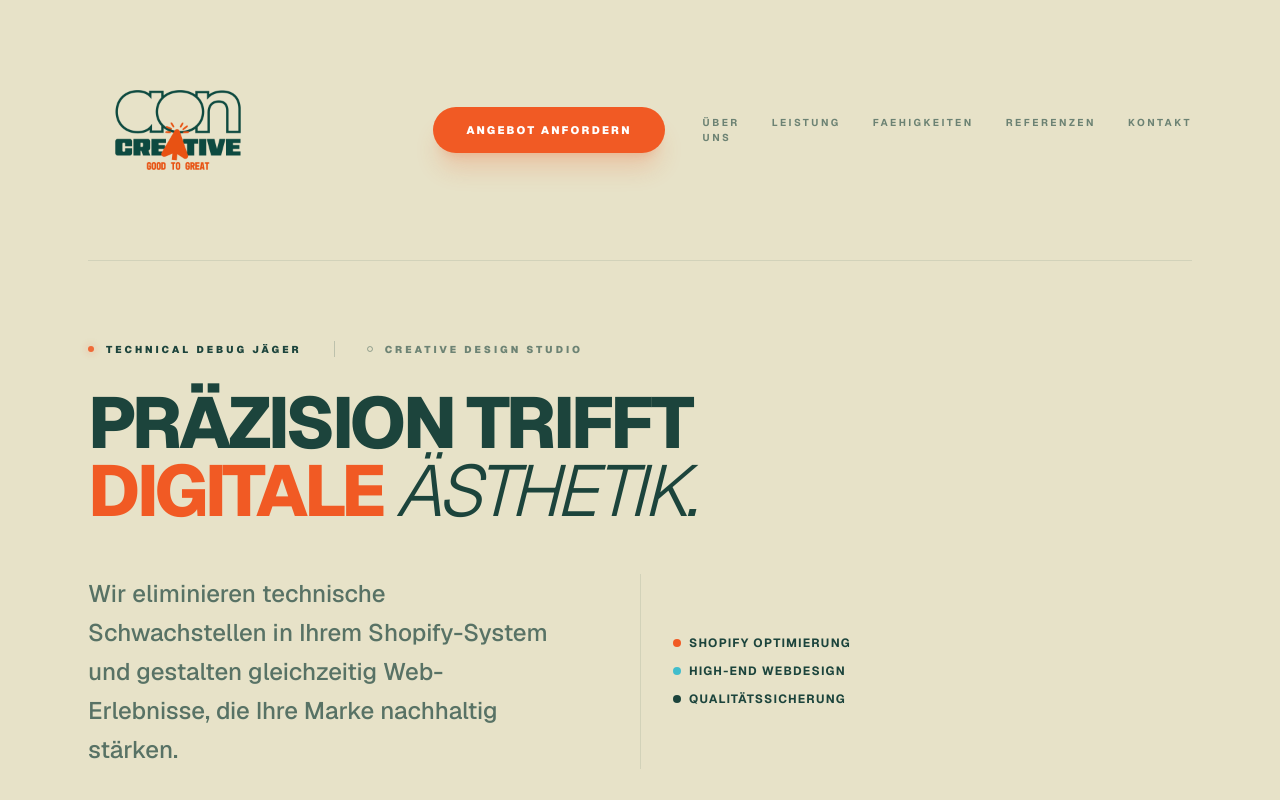
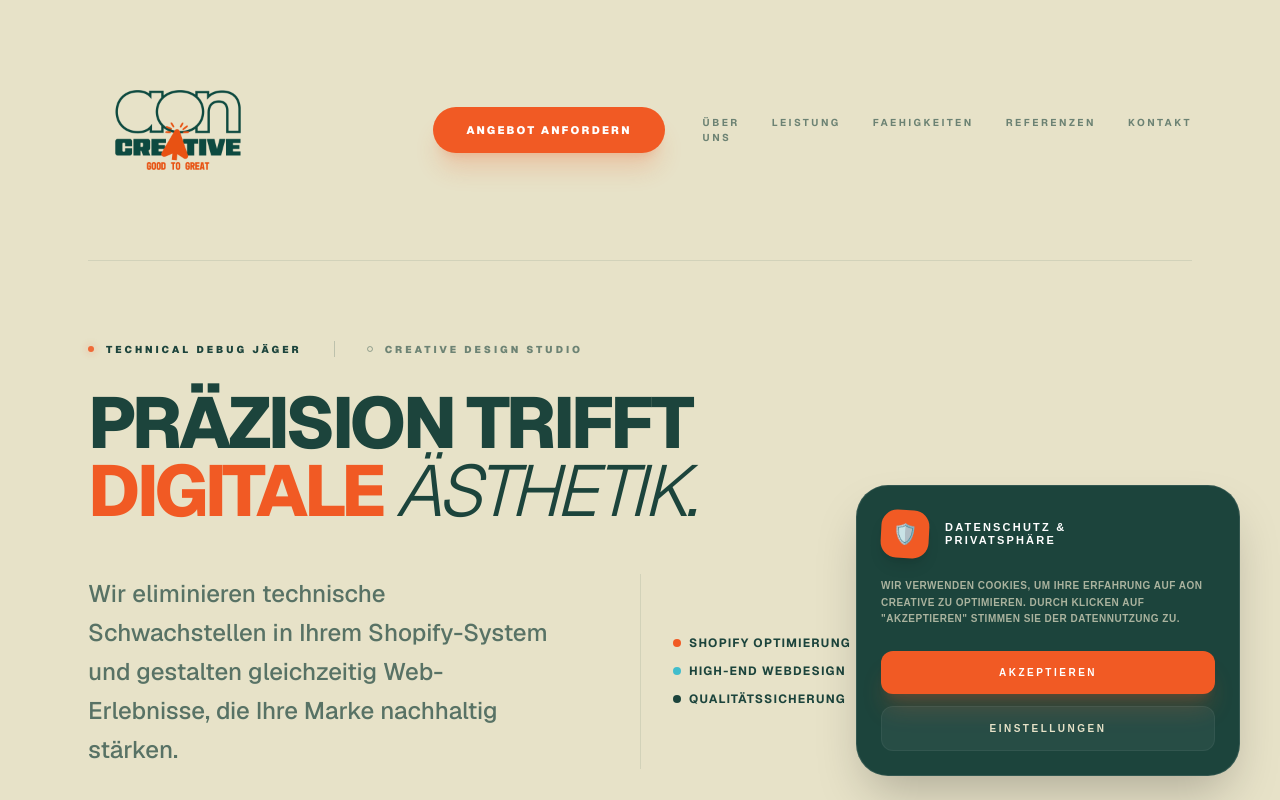
Before and after one commit to ademi57/aon-creative-web, a Next.js app: page / in a window 1280 px wide. Shown: the top 800 px of the page. Built offline with nearby package versions, Linux system fonts and the light colour scheme.

Commit message:
cookies added1

```diff
--- a/app/layout.tsx
+++ b/app/layout.tsx
@@ -2,6 +2,8 @@
 import { Geist, Geist_Mono } from "next/font/google";
 import "./globals.css";
 import Navbar from "../components/Navbar";
+import ConsentManager from "../components/ConsentManager";
+
 const geistSans = Geist({
   variable: "--font-geist-sans",
   subsets: ["latin"],
@@ -27,7 +29,11 @@
       lang="en"
       className={`${geistSans.variable} ${geistMono.variable} h-full antialiased`}
     >
-      <body className="min-h-full flex flex-col">{children}</body>
+      <body className="min-h-full flex flex-col">
+        {children}
+        {/* Çerez Onay Banner'ı buraya eklendi */}
+        <ConsentManager />
+      </body>
     </html>
   );
 }
```
